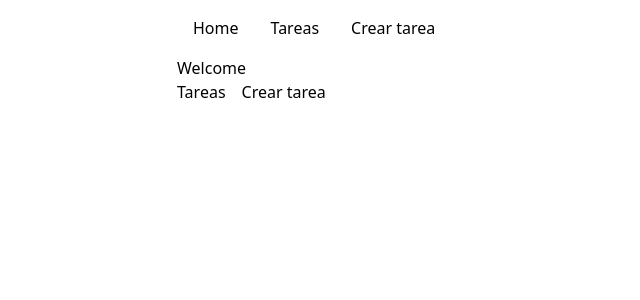
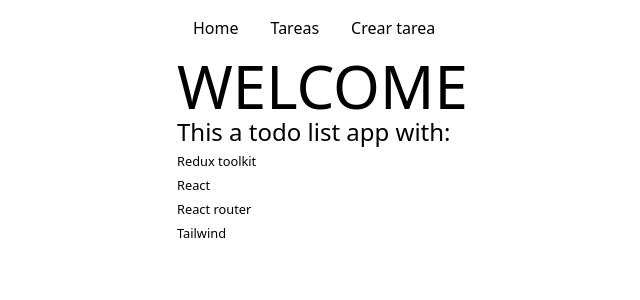
Before and after one commit to SirCodr/redux-toolkit-todo-app, a React (Vite) app: page / in a window 1280 px wide. Shown: the top 300 px of the page, without its empty margins (175-815 px from the left). Built offline with nearby package versions, Linux system fonts and the light colour scheme.

Commit message:
Refactor welcome

```diff
--- a/src/components/Welcome.jsx
+++ b/src/components/Welcome.jsx
@@ -1,12 +1,15 @@
-import { Link } from 'react-router-dom'
-
 const Welcome = () => {
   return (
-    <div>
-      Welcome
-      <div className='flex gap-x-4'>
-        <Link to='task'>Tareas</Link>
-        <Link to='task/new'>Crear tarea</Link>
+    <div className='w-full'>
+      <h4 className='font-medium text-6xl'>WELCOME</h4>
+      <p className='text-2xl'>This a todo list app with:</p>
+      <div>
+        <ul>
+          <li><small>Redux toolkit</small></li>
+          <li><small>React</small></li>
+          <li><small>React router</small></li>
+          <li><small>Tailwind</small></li>
+        </ul>
       </div>
     </div>
   )
```
